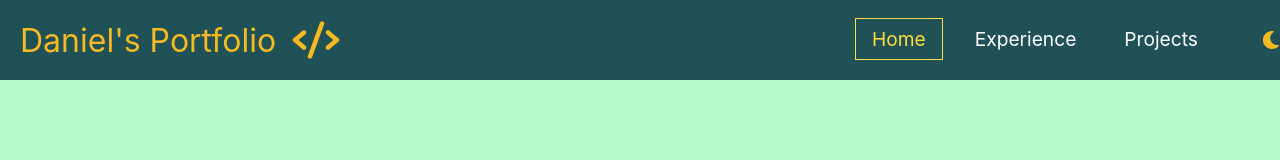
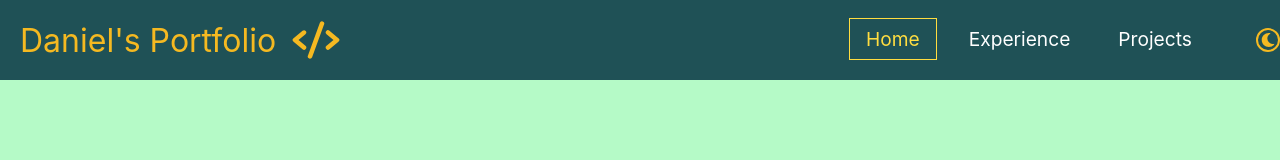
Before and after one commit to DanielChoy17/personal-portfolio, a React (Create React App) app: page /#/ in a window 1280 px wide. Shown: the top 160 px of the page. Built offline with nearby package versions, Linux system fonts and the light colour scheme.

Commit message:
Finished Sun/Moon Toggle Button Spacing

```diff
--- a/src/components/navbar/NavBar.css
+++ b/src/components/navbar/NavBar.css
@@ -96,8 +96,12 @@
   margin-left: 0px;
   margin-right: 0px;
   cursor: pointer;
-  font-size: 18px;
+  font-size: 14px;
   display: flex;
+  border: 2px solid #f5b921;
+  border-radius: 50%;
+  padding: 3px;
+  align-items: center;
 }
 
 @media screen and (max-width: 960px) {
```
Also changed, not shown: 6 other files (tests, documents, lock files or other folders).
